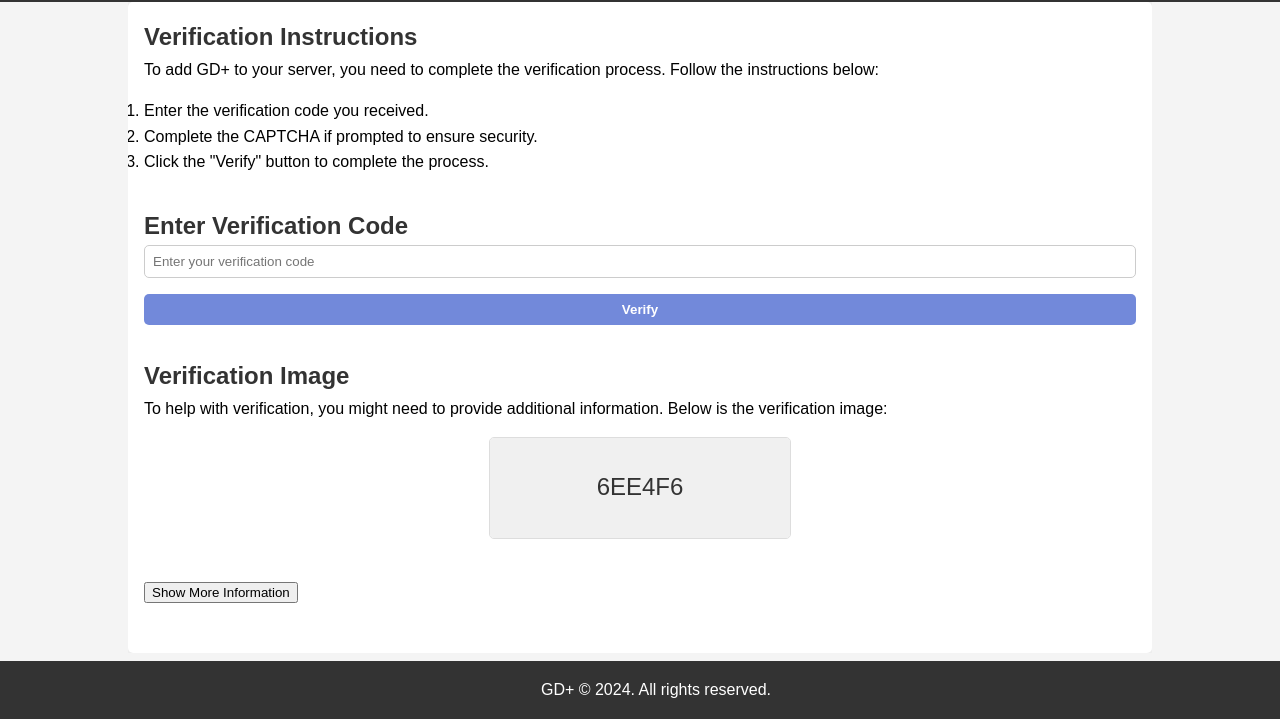
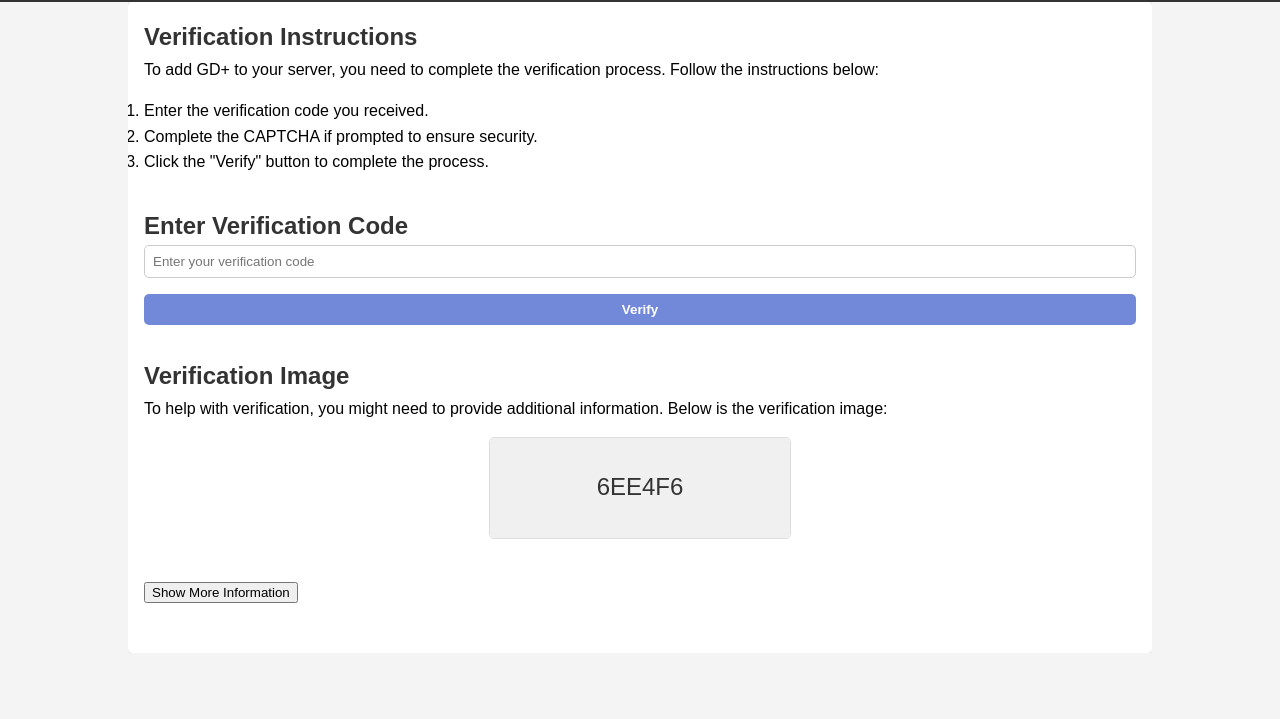
Before and after one commit to SkunkService/gdlite, a plain HTML site: page docs/verify/index.html in a window 1280 px wide. Shown: the part 81-800 px from the top of the page. Drawn offline with Linux system fonts and the light colour scheme.

Commit message:
Update index.html

```diff
--- a/docs/verify/index.html
+++ b/docs/verify/index.html
@@ -106,10 +106,6 @@
         </div>
     </div>
 
-    <footer>
-        <p>GD+ &copy; 2024. All rights reserved.</p>
-    </footer>
-
     <script src="index.js"></script> <!-- Link to your external JS file -->
 </body>
 </html>
```
